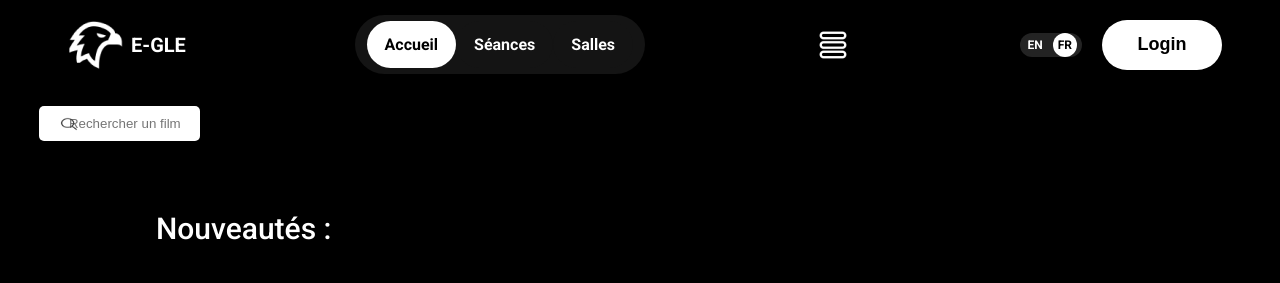
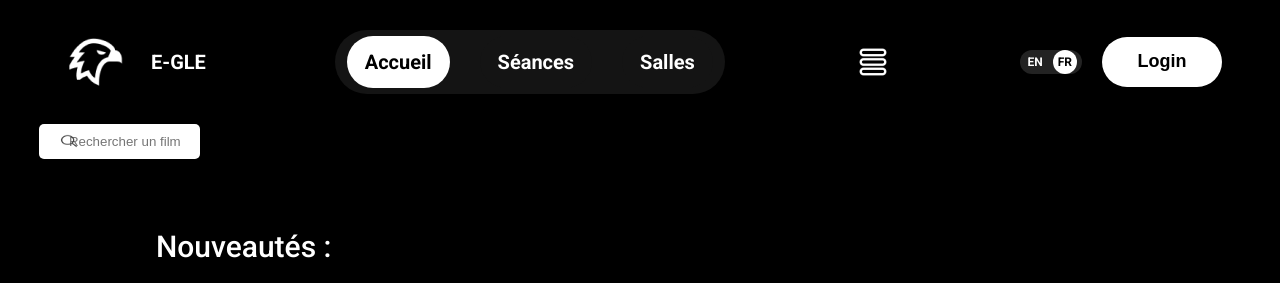
Before and after one commit to Boreke/APP_Info_E-GLE, a PHP site: page /seancesflorent.html in a window 1280 px wide. Shown: the top 283 px of the page. Run offline with PHP 8.4, Linux system fonts and the light colour scheme.

Commit message:
changements séances

```diff
--- a/Code/css/seancesflorent.css
+++ b/Code/css/seancesflorent.css
@@ -8,6 +8,10 @@ header {
   justify-content: space-between;
   align-items: center;
   margin: 0 50px 0 50px;
+  position: static;
+  top: 0;
+  z-index: 2;
+  margin-top: 2%;
 }
 
 .topleft {
@@ -18,6 +22,7 @@ header {
   display: flex;
   align-items: center;
   color: white;
+  gap: 20px;
 }
 .Nom {
   color: #FFF;
@@ -25,10 +30,9 @@ header {
   font-size: 20px;
   font-style: normal;
   font-weight: 700;
-
 }
 
-.topnav {
+nav {
   display: flex;
   list-style: none;
   background-color: #141414;
@@ -36,13 +40,14 @@ header {
   padding-left: 12px;
   padding-right: 12px;
   border-radius: 36px;
+  gap: 30px;
 
 }
 .nav_elmt, .nav_elmt1 {
   text-decoration: none;
   color: white;
   background-color: #141414;
-  font-size: 16px;
+  font-size: 20px;
   font-style: normal;
   font-weight: 600;
   padding: 14px;
@@ -89,6 +94,7 @@ header {
   border-radius: 36px;
   padding: 5px;
 }
+
 button {
   color: black;
   background-color: white;
@@ -102,10 +108,6 @@ header {
   cursor: pointer;
 
 }
-button:hover {
-  background-color: #898989;
-}
-
 
 /*--------FIN HEADER-------*/
 
--- a/Code/seancesflorent.html
+++ b/Code/seancesflorent.html
@@ -18,12 +18,12 @@
             </div>
         </a>
 
-        <nav class="topnav">
+        <nav id="nav" >
             <li><a href="index.html"  class="nav_elmt1">Accueil</a></li>
             <li><a href="seances.html"  class="nav_elmt">Séances</a></li>
             <li><a href="salles.html"  class="nav_elmt">Salles</a></li>
         </nav>
-        <img src="img/Menu.png" alt="Menu" class="menu">
+        <img src="img/Menu.png" alt="Menu" class="menu" id="menuburger">
         <div class="topright">
             <div class="lg">
                 <li><a href="" class="lg_elmt1">EN</a></li>
```
Lines whose indentation alone changed are shown as unchanged.
